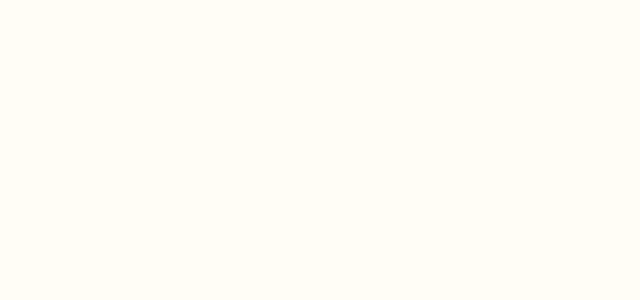
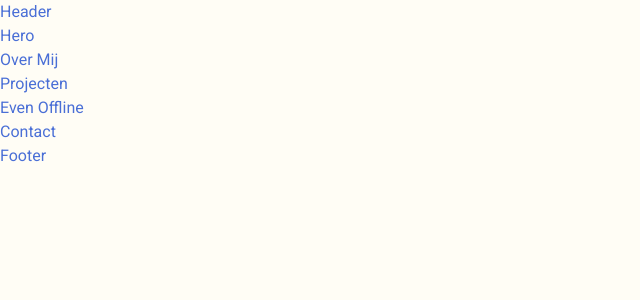
Before and after one commit to ouassilabenhammou/portfolio-ouassila, a Next.js app: page / in a window 1280 px wide. Shown: the top 300 px of the page, without its empty margins (0-640 px from the left). Built offline with nearby package versions, Linux system fonts and the light colour scheme.

Commit message:
feat: stel homepage samen met componenten

```diff
--- a/app/layout.tsx
+++ b/app/layout.tsx
@@ -1,6 +1,9 @@
 import "./globals.css";
 import type { Metadata } from "next";
 import { roboto, anton } from "./fonts";
+
+import Header from "@/components/layout/Header";
+import Footer from "@/components/layout/Footer";
 
 export const metadata: Metadata = {
   title: "Ouassila - Portfolio",
@@ -15,7 +18,11 @@ export default function RootLayout({
 }>) {
   return (
     <html lang="nl">
-      <body className={`${roboto.variable} ${anton.variable}`}>{children}</body>
+      <body className={`${roboto.variable} ${anton.variable}`}>
+        <Header />
+        {children}
+        <Footer />
+      </body>
     </html>
   );
 }
--- a/app/page.tsx
+++ b/app/page.tsx
@@ -1,5 +1,18 @@
 import Image from "next/image";
+import OverMij from "@/components/sections/OverMij";
+import Hero from "@/components/sections/Hero";
+import Projecten from "@/components/sections/Projecten";
+import EvenOffline from "@/components/sections/EvenOffline";
+import Contact from "@/components/sections/Contact";
 
 export default function Home() {
-  return <></>;
+  return (
+    <main>
+      <Hero />
+      <OverMij />
+      <Projecten />
+      <EvenOffline />
+      <Contact />
+    </main>
+  );
 }
```
